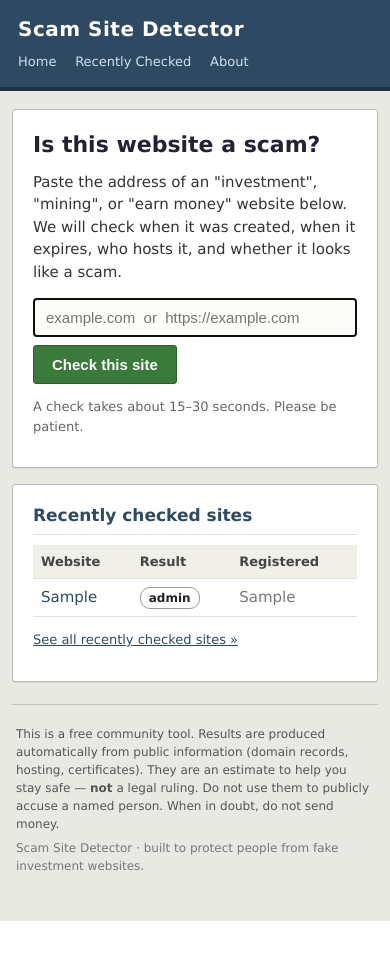
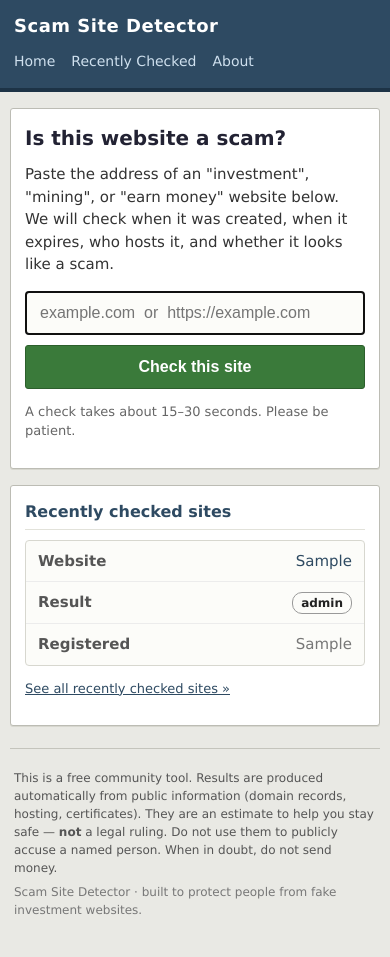
Before and after one commit to emnextech/Scam-Site-Detector, a Flask app: page / in a window 390 px wide. Before the commit the page ends 921 px from the top, so only its background shows below. Run offline with Flask 3, Linux system fonts and the light colour scheme; tables that the repository leaves empty hold one stand-in row (values such as "Sample post").

Commit message:
Make the web UI cleanly mobile-responsive
- Collapse the multi-column listing tables into stacked, labelled cards
  on narrow screens (no horizontal scroll on phones).
- Full-width, thumb-friendly form controls; 16px inputs to stop iOS zoom.
- Tidy header/nav stacking and spacing on small screens.

```diff
--- a/webapp/static/style.css
+++ b/webapp/static/style.css
@@ -152,8 +152,73 @@ ul.siblings li { font-family: "Courier New", monospace; font-size: 13px; }
 }
 .footer p { margin: 6px 0; }
 
-@media (max-width: 520px) {
-  .header { flex-direction: column; align-items: flex-start; gap: 6px; }
-  .nav a { margin-left: 0; margin-right: 14px; }
-  .facts th { width: 45%; }
+/* Let long content (tables/URLs) scroll inside its box instead of the page. */
+.table-wrap { width: 100%; overflow-x: auto; -webkit-overflow-scrolling: touch; }
+
+/* ------------------------------------------------------------------ *
+   Mobile / small screens
+ * ------------------------------------------------------------------ */
+@media (max-width: 560px) {
+  body { font-size: 15px; }
+  .page { padding: 0 10px 32px; }
+
+  /* Header stacks; nav wraps under the brand */
+  .header {
+    flex-direction: column;
+    align-items: flex-start;
+    gap: 8px;
+    margin: 0 -10px 16px;
+    padding: 12px 14px;
+  }
+  .brand { font-size: 18px; }
+  .nav { display: flex; flex-wrap: wrap; }
+  .nav a { margin-left: 0; margin-right: 16px; padding: 4px 0; font-size: 14px; }
+
+  .card { padding: 14px 14px; }
+  h1 { font-size: 20px; }
+  h2 { font-size: 16px; }
+  .verdict-level { font-size: 21px; }
+
+  /* Full-width, thumb-friendly form controls.
+     16px font stops iOS Safari from zooming in on focus. */
+  .scanform { gap: 10px; }
+  .scanform input[type=text],
+  .scanform input[type=submit] {
+    flex: 1 1 100%;
+    width: 100%;
+    padding: 12px 14px;
+    font-size: 16px;
+  }
+
+  /* Listing tables collapse: each row becomes a stacked, labelled card. */
+  .listing thead { position: absolute; left: -9999px; }   /* visually hide header */
+  .listing, .listing tbody, .listing tr, .listing td { display: block; width: 100%; }
+  .listing tr {
+    border: 1px solid #d7d7cf;
+    border-radius: 4px;
+    margin-bottom: 10px;
+    background: #fcfcf9;
+  }
+  .listing td {
+    display: flex;
+    justify-content: space-between;
+    align-items: baseline;
+    gap: 14px;
+    padding: 9px 12px;
+    text-align: right;
+    border-bottom: 1px solid #ececec;
+  }
+  .listing tr td:last-child { border-bottom: none; }
+  .listing td::before {
+    content: attr(data-label);
+    font-weight: bold;
+    color: #555;
+    text-align: left;
+    flex: 0 0 auto;
+  }
+  .listing td a { word-break: break-all; }
+
+  /* Key/value facts: give the value more room */
+  .facts th, .facts td { padding: 8px 8px; }
+  .facts th { width: 44%; }
 }
--- a/webapp/templates/index.html
+++ b/webapp/templates/index.html
@@ -24,14 +24,16 @@
 <div class="card">
   <h2>Recently checked sites</h2>
   <table class="listing">
-    <tr><th>Website</th><th>Result</th><th>Registered</th></tr>
+    <thead><tr><th>Website</th><th>Result</th><th>Registered</th></tr></thead>
+    <tbody>
     {% for s in recent %}
     <tr>
-      <td><a href="{{ url_for('site', domain=s.domain) }}">{{ s.domain }}</a></td>
-      <td><span class="pill level-{{ s.level|lower }}">{{ s.level }}</span></td>
-      <td class="muted">{{ (s.registered or '')[:10] or '&mdash;'|safe }}</td>
+      <td data-label="Website"><a href="{{ url_for('site', domain=s.domain) }}">{{ s.domain }}</a></td>
+      <td data-label="Result"><span class="pill level-{{ s.level|lower }}">{{ s.level }}</span></td>
+      <td data-label="Registered" class="muted">{{ (s.registered or '')[:10] or '&mdash;'|safe }}</td>
     </tr>
     {% endfor %}
+    </tbody>
   </table>
   <p class="hint"><a href="{{ url_for('catalog') }}">See all recently checked sites &raquo;</a></p>
 </div>
```
Also changed, not shown: webapp/templates/catalog.html (+14 -10 lines).
